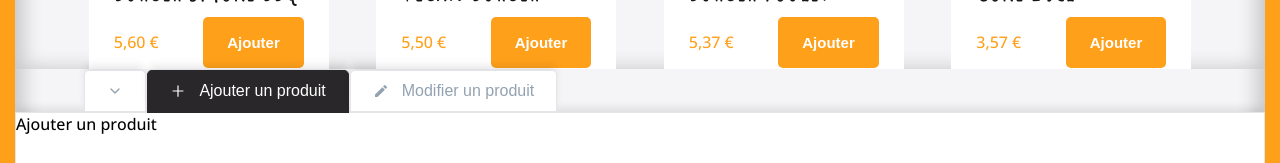
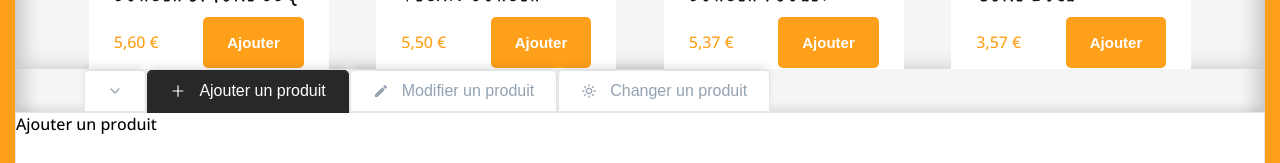
Before and after one commit to bem630/crazee-burgers, a React (Create React App) app: page /order/1 in a window 1280 px wide. Both pictures are taken after a click on the label 914 px from the left and 61 px from the top of the page. Shown: the part 418-581 px from the top of the page. Built offline with nearby package versions, Linux system fonts and the light colour scheme.

Commit message:
♻️ F07: ADMIN > Tabs > Add Scalable implementation

```diff
--- a/src/components/pages/order/Main/Admin/Admin.js
+++ b/src/components/pages/order/Main/Admin/Admin.js
@@ -2,7 +2,7 @@ import styled from "styled-components";
 //import { theme } from "../../../../../theme";
 import AdminTabs from "./AdminTabs";
 import AdminPanel from "./AdminPanel";
-import { useContext, useState } from "react";
+import { useContext } from "react";
 import OrderContext from "../../../../../context/OrderContext";
 
 
--- a/src/components/pages/order/Main/Admin/AdminPanel.js
+++ b/src/components/pages/order/Main/Admin/AdminPanel.js
@@ -2,14 +2,21 @@ import styled from "styled-components";
 import { theme } from "../../../../../theme";
 import OrderContext from "../../../../../context/OrderContext";
 import { useContext } from "react";
+import { getTabSelected, getTabsConfig } from "./getTabsConfig";
+//import { MdYard } from "react-icons/md";
+
 
 const AdminPanel = () => {
-    const {isEditSelected, isAddSelected} = useContext(OrderContext);
+    const { currentTabSelected} = useContext(OrderContext);
+
+    const tab = getTabsConfig(currentTabSelected);
+    const tabSelected = getTabSelected(tab, currentTabSelected);
 
     return (
         <AdminPanelStyled>
-            {isAddSelected && "Ajouter un produit"}
-            {isEditSelected && "Modifier un produit"}
+            {currentTabSelected === tabSelected.index && tabSelected.label}
+            {/*{isAddSelected && "Ajouter un produit"}
+            {isEditSelected && "Modifier un produit"}*/}
         </AdminPanelStyled>
      );
 }
--- a/src/components/pages/order/Main/Admin/AdminTabs.js
+++ b/src/components/pages/order/Main/Admin/AdminTabs.js
@@ -75,7 +75,7 @@ const AdminTabs = () => {
                 label={tabs.label}
                 Icon = {tabs.Icon}
                 onClick = {() => { selectTab(tabs.index)}}
-                className={tabs.className}
+                className={currentTabSelected === tabs.index ? "is-active" : ""}
             />
             })}
         </AdminTabsStyled>
--- a/src/components/pages/order/Main/Admin/getTabsConfig.js
+++ b/src/components/pages/order/Main/Admin/getTabsConfig.js
@@ -1,5 +1,6 @@
 import { AiOutlinePlus } from "react-icons/ai";
 import { MdModeEditOutline } from "react-icons/md";
+import { BiSun } from "react-icons/bi"
 
 export const getTabsConfig = (currentTabSelected) => [
     /*{
@@ -14,7 +15,7 @@ export const getTabsConfig = (currentTabSelected) => [
         label: "Ajouter un produit",
         Icon: <AiOutlinePlus />,
        // onClick: ()=> selectTab("add"),
-        className: currentTabSelected === "add" ? "is-active" : "",
+        //className: currentTabSelected === "add" ? "is-active" : "",
        // className: isAddSelected ? "is-active" : "",
     },
     {
@@ -22,7 +23,15 @@ export const getTabsConfig = (currentTabSelected) => [
         label: "Modifier un produit",
         Icon: <MdModeEditOutline />,
        //onClick: ()=> selectTab("edit"),
-        className: currentTabSelected === "edit" ? "is-active" : "",
+        //className: currentTabSelected === "edit" ? "is-active" : "",
         //className: isEditSelected ? "is-active" : "",
+    },
+    {
+        index: "theme",
+        label: "Changer un produit",
+        Icon: <BiSun />,
     }
 ];
+
+export const getTabSelected = (tab, currentTabSelected) =>
+tab.find((tabs)=> tabs.index === currentTabSelected )
--- a/src/context/OrderContext.js
+++ b/src/context/OrderContext.js
@@ -6,7 +6,6 @@ export default createContext({
     isCollapsed: false,
     setIsCollapsed: () => {},
     isEditSelected: false,
-    setIsModeAdmin: () => {},
     isAddSelected: false,
     setIsAddSelected: () => {},
     currentTabSelected: () => {},
```
